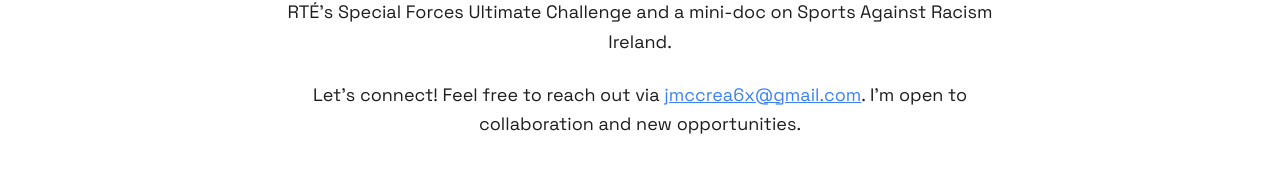
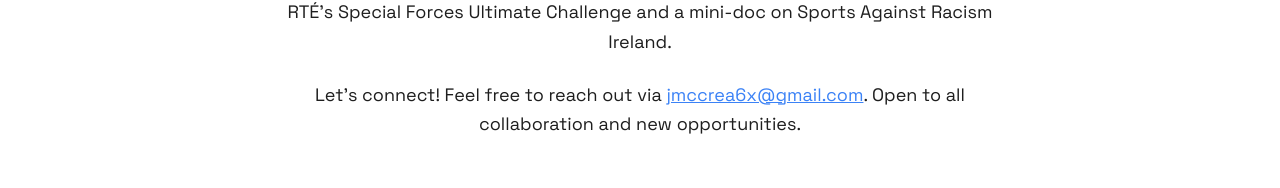
Before and after one commit to JudeT808s/portfolio-showcase, a React (Create React App) app: page /about in a window 1280 px wide. Shown: the part 694-882 px from the top of the page. Built offline with nearby package versions, Linux system fonts and the light colour scheme.

Commit message:
Updated CV

```diff
--- a/src/components/Hero.js
+++ b/src/components/Hero.js
@@ -6,7 +6,7 @@ import SectionText from './SectionText';
 const Hero = () => {
   const { isDarkMode } = useTheme();
   const cvUrl =
-    'https://firebasestorage.googleapis.com/v0/b/jude-portfolio-e99bb.appspot.com/o/Jude%20McCreaCV.pdf?alt=media&token=9a644c56-967f-4dea-acf8-c661f23dd040';
+    'https://firebasestorage.googleapis.com/v0/b/jude-portfolio-e99bb.appspot.com/o/JudeMcCreaCV.pdf?alt=media&token=2ebe343a-33f5-49cb-b65a-0ce47426d5ad';
 
   return (
     <div className="flex flex-col items-center px-4 py-16 space-y-8">
@@ -43,7 +43,7 @@ const Hero = () => {
           <a href="mailto:jmccrea6x@gmail.com" className="text-blue-500 underline">
             jmccrea6x@gmail.com
           </a>
-          . I’m open to collaboration and new opportunities.
+          . Open to all collaboration and new opportunities.
         </SectionText>
       </div>
 
```
